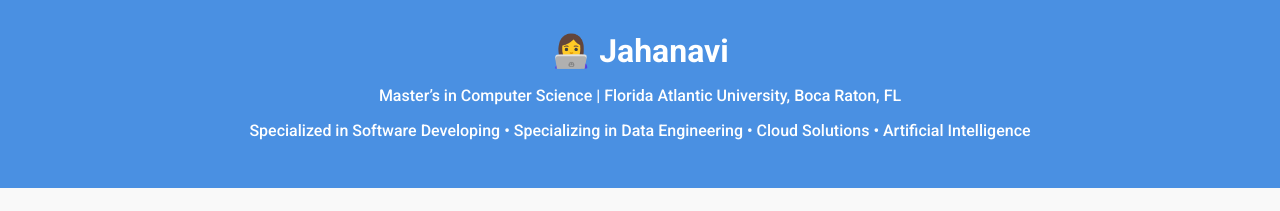
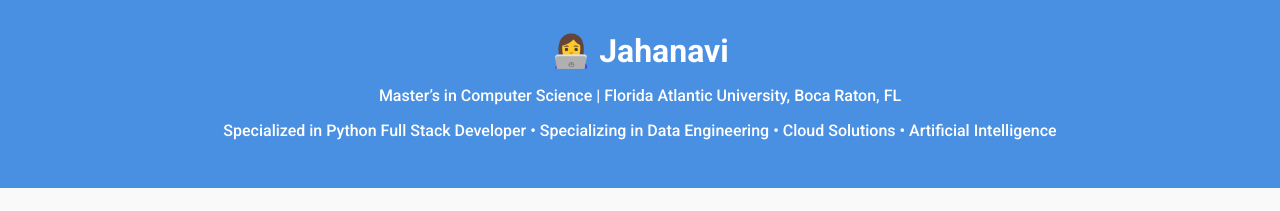
Before and after one commit to jahanavipatari/jahanavipatari.github.io, a website: page index.html in a window 1280 px wide. Shown: the top 211 px of the page. Drawn offline with Linux system fonts and the light colour scheme.

Commit message:
Update index.html

```diff
--- a/index.html
+++ b/index.html
@@ -69,7 +69,7 @@
   <header>
   <h1>👩‍💻 Jahanavi</h1>
   <p>Master’s in Computer Science | Florida Atlantic University, Boca Raton, FL</p>
-  <p>Specialized in Software Developing • Specializing in Data Engineering • Cloud Solutions • Artificial Intelligence</p>
+  <p>Specialized in Python Full Stack Developer  • Specializing in Data Engineering • Cloud Solutions • Artificial Intelligence</p>
 </header>
 
 
```
